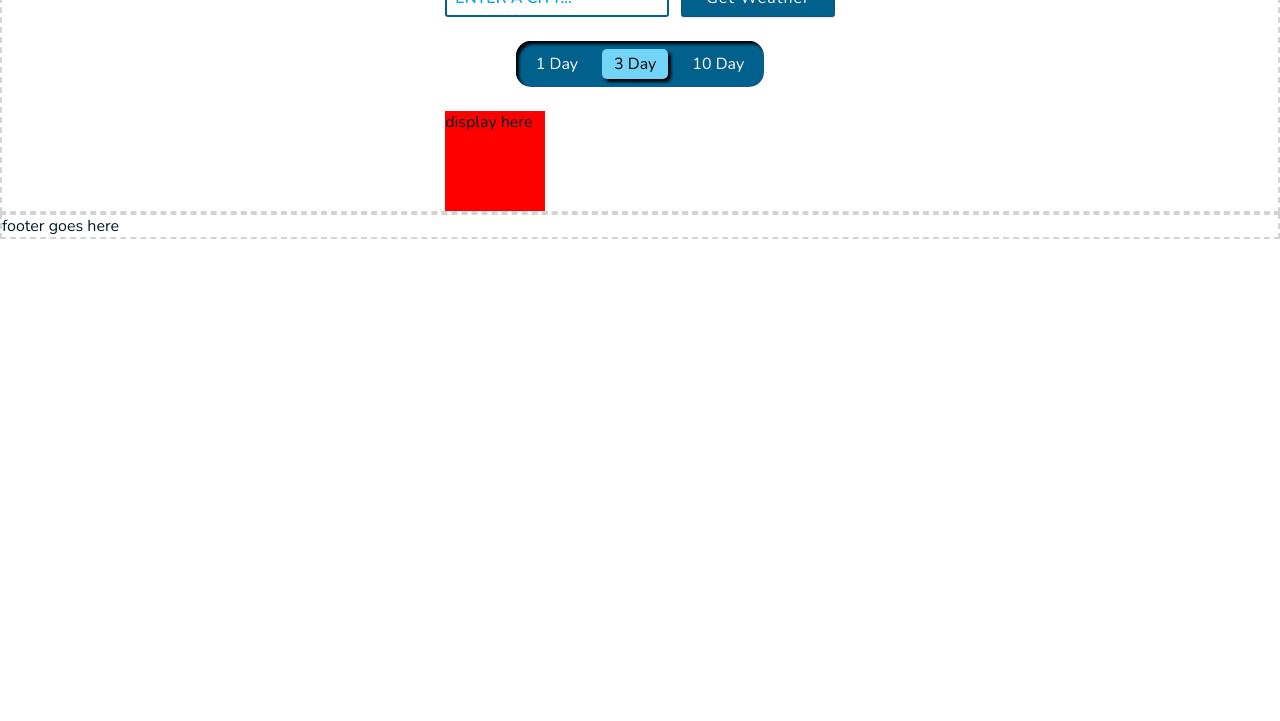
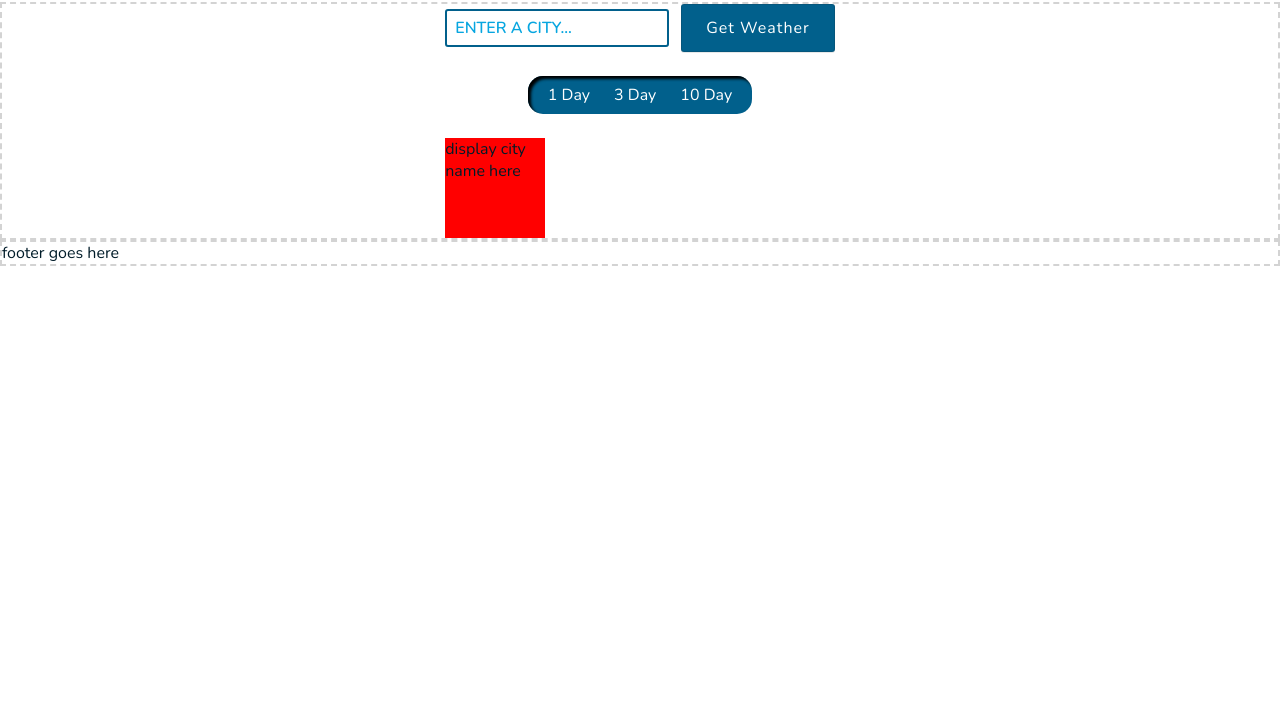
Before and after one commit to kslau07/weather_app, a website built with webpack: page src/template.html in a window 1280 px wide. Shown: the part 95-816 px from the top of the page. Built offline with nearby package versions, Linux system fonts and the light colour scheme.

Commit message:
Save changes

```diff
--- /dev/null
+++ b/src/forecastPeriod.js
@@ -0,0 +1,3 @@
+export const foo = () => {
+  console.log('hello from forecastPeriod.js');
+};
--- a/src/index.js
+++ b/src/index.js
@@ -8,6 +8,9 @@ logoImage.alt = 'Logo with a cloud, sun, and rain.';
 
 // TODO: Add error checking
 // Try one of these solutions: https://stackoverflow.com/questions/54163952/async-await-in-fetch-how-to-handle-errors
+
+// TODO: Fetch city's data and store it in a variable, which we can access without fetching again.
+let weatherJson;
 
 async function fetchWeather(city) {
   // "https://weather.visualcrossing.com/VisualCrossingWebServices/rest/services/timeline/london?key=4JADYSQFJBLV5TNHBEPMXVB9Y";
@@ -30,13 +33,13 @@ async function fetchWeather(city) {
 
 const inputCity = document.getElementById('input-city');
 const buttonCity = document.getElementById('button-city');
-const display = document.querySelector('.display');
+const displayCityName = document.querySelector('.display-city-name');
 
 buttonCity.addEventListener('click', (e) => {
   e.preventDefault();
 
   const city = inputCity.value;
-  fetchWeather(city).then((data) => {
+  fetchWeather(city).then((json) => {
     const {
       currentConditions: {
         conditions: cond,
@@ -45,11 +48,21 @@ buttonCity.addEventListener('click', (e) => {
         precip,
         precipprob,
       },
-    } = data;
+    } = json;
     // console.log(cond, temp, humidity, precip, precipprob);
     // display.textContent = `${cond} ${temp} ${humidity} ${precip} ${precipprob}}`;
-    console.log(data);
+    // console.log(data);
     // console.log(data.currentConditions);
     // display.textContent = json;
+    weatherJson = json;
   });
 });
+
+const timeFrameButtonsIterable = document.querySelectorAll('.timeframe-button');
+const timeFrameButtons = [...timeFrameButtonsIterable];
+timeFrameButtons.forEach((button) => {
+  button.addEventListener('click', function () {
+    console.log(this);
+    console.log(weatherJson);
+  });
+});
--- a/src/style.css
+++ b/src/style.css
@@ -69,7 +69,7 @@ header {
 
 .logo-name {
   font-family: var(--logotype);
-  font-size: var(--text-xxl);
+  font-size: 2.5rem;
   font-style: italic;
   font-weight: 700;
   display: inline-block;
@@ -82,9 +82,11 @@ header {
 }
 
 .form {
-  display: grid;
-  grid-auto-flow: column;
+  display: flex;
   gap: var(--space-sm);
+  justify-content: center;
+  align-items: center;
+  flex-wrap: wrap;
 }
 
 #input-city {
@@ -101,11 +103,11 @@ header {
 }
 
 #button-city {
+  min-height: 3rem;
   color: var(--color-light1);
   letter-spacing: 1px;
   cursor: pointer;
   background: var(--color-accent1);
-  /* background-color: #2ea44f; */
   border: 1px solid rgba(27, 31, 35, 0.15);
   border-radius: var(--border-radius-sm);
   box-shadow: rgba(27, 31, 35, 0.1) 0 1px 0;
@@ -116,12 +118,12 @@ header {
   outline: 3px dashed var(--color-accent2);
 }
 
-.select-days-outer-wrapper {
+.timeframe-buttons-wrapper {
   display: grid;
   place-items: center;
 }
 
-.select-days-inner-wrapper {
+.timeframe-buttons {
   margin-block: var(--space-lg);
   display: grid;
   justify-content: center;
@@ -136,7 +138,7 @@ header {
   border-bottom-right-radius: 15px;
 }
 
-.day-button {
+.timeframe-button {
   background: var(--color-accent1);
   border: none;
   cursor: pointer;
@@ -144,7 +146,7 @@ header {
   margin-inline: var(--space-sm);
 }
 
-.day-button.active {
+.timeframe-button.active {
   background: var(--color-accent3);
   padding-inline: var(--space-sm);
   padding-block: var(--space-xxxs);
@@ -157,7 +159,7 @@ footer {
   border: 2px dashed lightgray;
 }
 
-.display {
+.display-city-name {
   height: 100px;
   width: 100px;
   background: red;
--- a/src/template.html
+++ b/src/template.html
@@ -33,15 +33,15 @@
         <button type="submit" id="button-city">Get Weather</button>
       </form>
 
-      <div class="select-days-outer-wrapper">
-        <div class="select-days-inner-wrapper">
-          <button class="day-button">1 Day</button>
-          <button class="day-button active">3 Day</button>
-          <button class="day-button">10 Day</button>
+      <div class="timeframe-buttons-wrapper">
+        <div class="timeframe-buttons">
+          <button class="timeframe-button one-day-button">1 Day</button>
+          <button class="timeframe-button three-day-button">3 Day</button>
+          <button class="timeframe-button ten-day-button">10 Day</button>
         </div>
       </div>
 
-      <div class="display">display here</div>
+      <div class="display-city-name">display city name here</div>
     </main>
     <footer>footer goes here</footer>
   </body>
```
